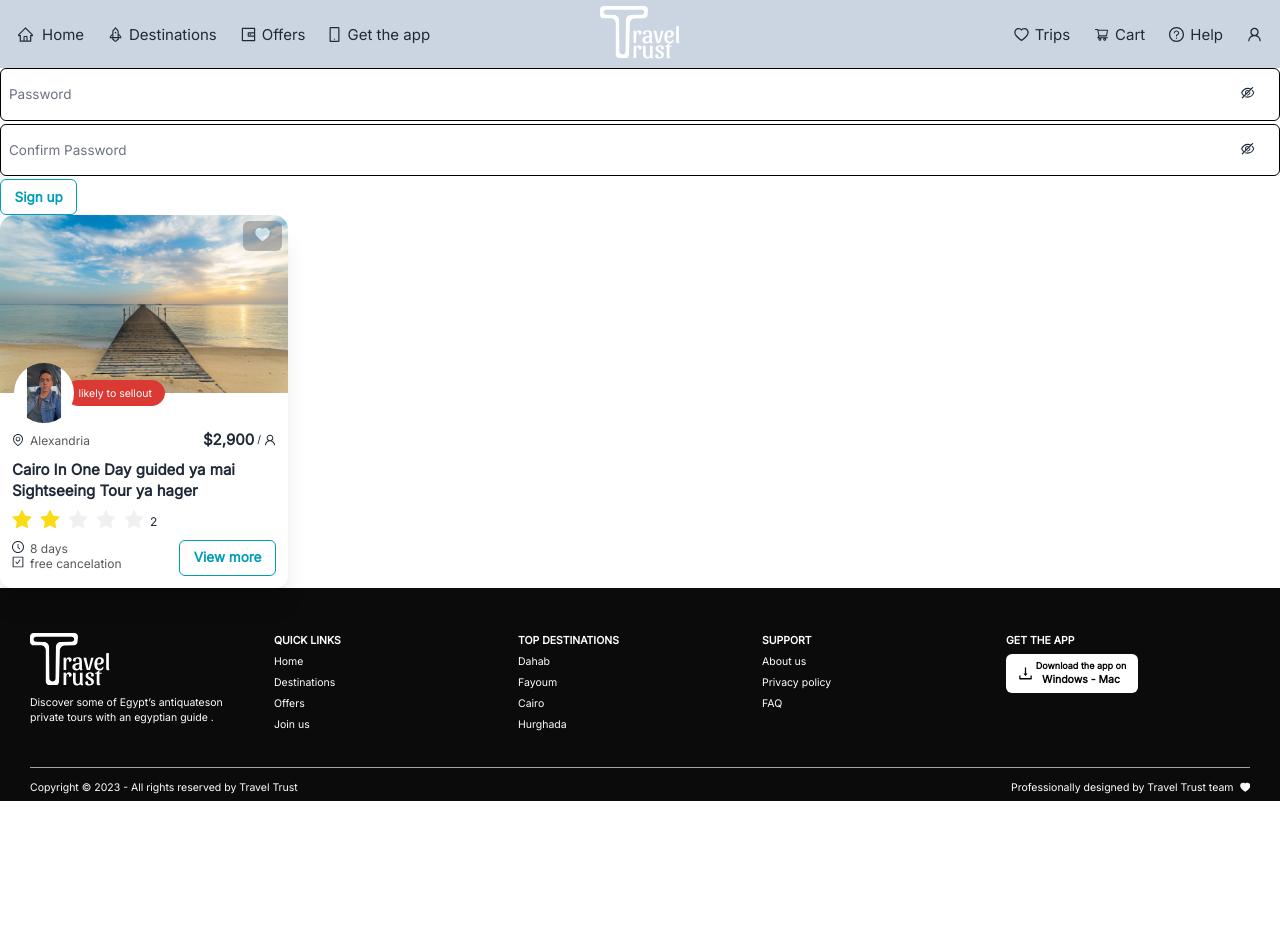
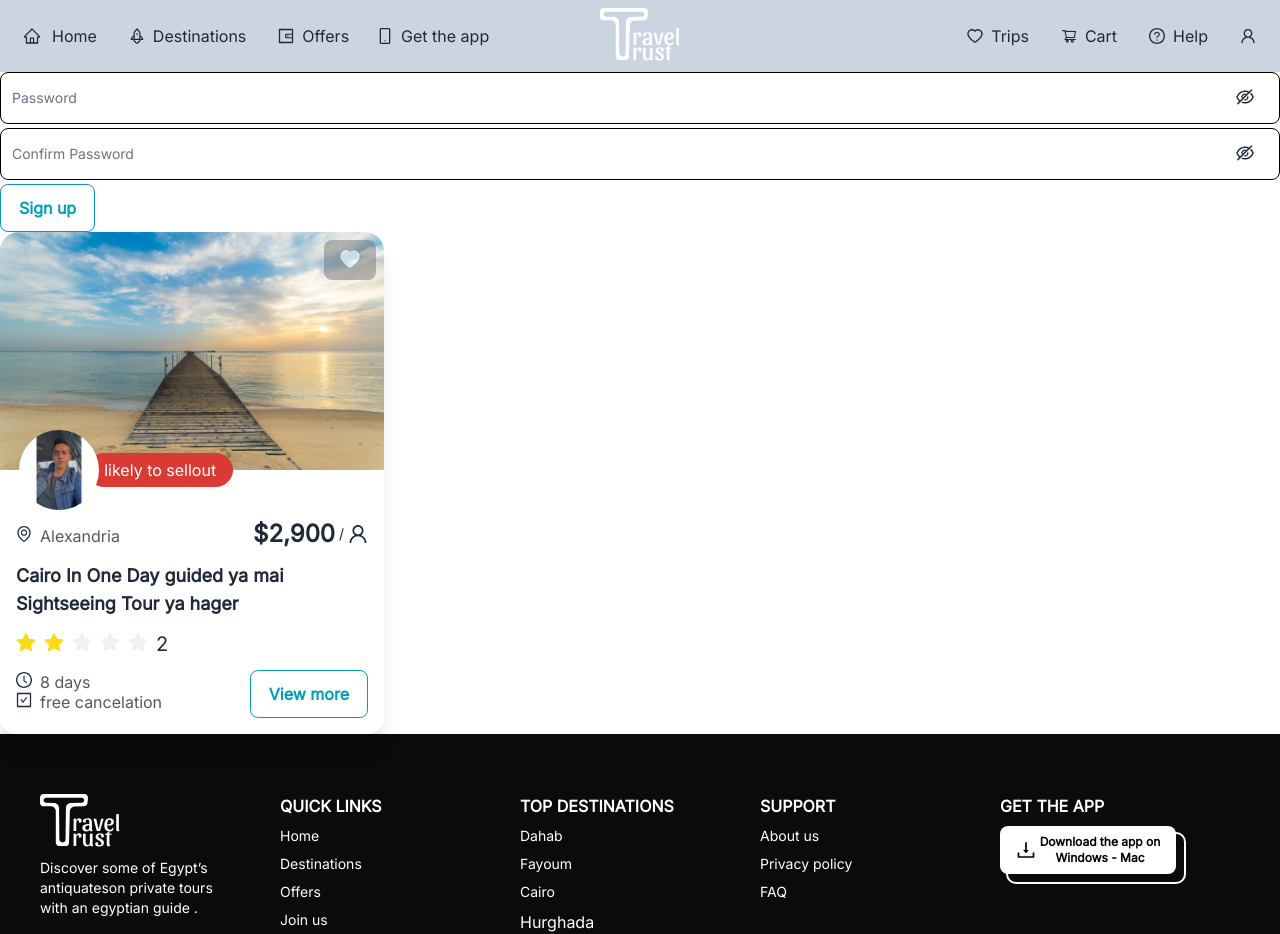
Before and after one commit to AhmedEldesoky99/Travel-Trust-ITI-Frontend, a React (Vite) app: page /shared in a window 1280 px wide. Shown: the top 934 px of the page. Before the commit the page ends 801 px from the top, so only its background shows below. Built offline with nearby package versions, Linux system fonts and the light colour scheme; a web font is replaced by a local one.

Commit message:
Add privacy and policy page

```diff
--- a/src/components/shared/CustomButton/index.jsx
+++ b/src/components/shared/CustomButton/index.jsx
@@ -1,3 +1,4 @@
+
 import React from "react";
 
 const CustomButton = ({
@@ -10,14 +11,14 @@ const CustomButton = ({
   const buttonTypes = {
     primary: ` btn-outline text-primary-green hover:bg-primary-green hover:border-primary-green`,
     secondary: ` bg-primary-green text-white border-primary-green`,
-    ternary: ` bg-black text-white border-black hover:bg-white hover:text-black hover:border-white`,
+    ternary: ` bg-black text-white border-black hover:bg-white hover:text-black hover:border-black`,
     quadruple: ` bg-white text-black border-white hover:bg-black hover:text-white hover:border-black`,
   };
   return (
     <button
       disabled={isLoading}
       onClick={onClick}
-      className={`btn text-lg normal-case px-[1.125rem] ${width} ${
+      className={`btn 2xs:text-base 2xl:text-lg normal-case px-[1.125rem] ${width} ${
         buttonTypes[type]
       } ${isLoading && "loading"} `}
     >
--- a/src/components/shared/Footer/index.jsx
+++ b/src/components/shared/Footer/index.jsx
@@ -1,5 +1,12 @@
 import React from "react";
-import { DownloadOutlined,HeartFilled } from "@ant-design/icons";
+import {
+  DownloadOutlined,
+  HeartFilled,
+  FacebookFilled,
+  TwitterSquareFilled,
+  LinkedinFilled,
+  BehanceSquareFilled,
+} from "@ant-design/icons";
 
 import Logo from "../../../assets/images/Logo/Logo.svg";
 
@@ -7,66 +14,100 @@ const Footer = () => {
   return (
     <>
       <div className="grid grid-cols-5 2xs:grid-cols-1 sm:grid-cols-2 md:grid-cols-4 lg:grid-cols-5  space-y-5 p-10 bg-[#0b0b0b] text-white">
-
-        <div className="text-sm mt-5 ">
+        <div className="mt-5 ">
           <img src={Logo} alt="Travel Trust Logo" />
-          <p className="mt-2 pr-[20%]">
-            Discover some of Egypt’s antiquateson private tours with an
-            egyptian guide .
+          <p className="mt-2 pr-[20%] 2xs:text-sm 2xl:text-base">
+            Discover some of Egypt’s antiquateson private tours with an egyptian
+            guide .
           </p>
+          <div className="flex space-x-4 mt-4">
+            <FacebookFilled className="2xs:text-2xl lg:text-3xl cursor-pointer hover:text-primary-green transition duration-300" />
+            <TwitterSquareFilled className="2xs:text-2xl lg:text-3xl cursor-pointer hover:text-primary-green transition duration-300" />
+            <LinkedinFilled className="2xs:text-2xl lg:text-3xl cursor-pointer hover:text-primary-green transition duration-300" />
+            <BehanceSquareFilled className="2xs:text-2xl lg:text-3xl cursor-pointer hover:text-primary-green transition duration-300" />
+          </div>
         </div>
 
-        <div className="flex flex-col space-y-2 text-sm">
-          <span className="footer-title opacity-100 mb-0">Quick Links</span>
-          <a className="cursor-pointer hover:text-primary-green transition-all">Home</a>
-          <a className="cursor-pointer hover:text-primary-green transition-all">Destinations</a>
-          <a className="cursor-pointer hover:text-primary-green transition-all">Offers</a>
-          <a className="cursor-pointer hover:text-primary-green transition-all">Join us</a>
+        <div className="flex flex-col space-y-2">
+          <span className="footer-title opacity-100 mb-0 2xs:text-base 2xl:text-lg">
+            Quick Links
+          </span>
+          <a className="cursor-pointer hover:text-primary-green transition-all 2xs:text-sm 2xl:text-base">
+            Home
+          </a>
+          <a className="cursor-pointer hover:text-primary-green transition-all 2xs:text-sm 2xl:text-base">
+            Destinations
+          </a>
+          <a className="cursor-pointer hover:text-primary-green transition-all 2xs:text-sm 2xl:text-base">
+            Offers
+          </a>
+          <a className="cursor-pointer hover:text-primary-green transition-all 2xs:text-sm 2xl:text-base">
+            Join us
+          </a>
         </div>
 
-        <div className="flex flex-col space-y-2 text-sm">
-          <span className="footer-title opacity-100 mb-0">Top destinations</span>
-          <a className="cursor-pointer hover:text-primary-green transition-all">Dahab</a>
-          <a className="cursor-pointer hover:text-primary-green transition-all">Fayoum</a>
-          <a className="cursor-pointer hover:text-primary-green transition-all">Cairo</a>
-          <a className="cursor-pointer hover:text-primary-green transition-all">Hurghada</a>
+        <div className="flex flex-col space-y-2">
+          <span className="footer-title opacity-100 mb-0 2xs:text-base 2xl:text-lg">
+            Top destinations
+          </span>
+          <a className="cursor-pointer hover:text-primary-green transition-all 2xs:text-sm 2xl:text-base">
+            Dahab
+          </a>
+          <a className="cursor-pointer hover:text-primary-green transition-all 2xs:text-sm 2xl:text-base">
+            Fayoum
+          </a>
+          <a className="cursor-pointer hover:text-primary-green transition-all 2xs:text-sm 2xl:text-base">
+            Cairo
+          </a>
+          <a className="cursor-pointer hover:text-primary-green transition-all text-base 2xl:text-base">
+            Hurghada
+          </a>
         </div>
 
-        <div className="flex flex-col space-y-2 text-sm">
-          <span className="footer-title opacity-100 mb-0">Support</span>
-          <a className="cursor-pointer hover:text-primary-green transition-all">About us</a>
-          <a className="cursor-pointer hover:text-primary-green transition-all">Privacy policy</a>
-          <a className="cursor-pointer hover:text-primary-green transition-all">FAQ</a>
+        <div className="flex flex-col space-y-2">
+          <span className="footer-title opacity-100 mb-0 2xs:text-base 2xl:text-lg">Support</span>
+          <a className="cursor-pointer hover:text-primary-green transition-all 2xs:text-sm 2xl:text-base">
+            About us
+          </a>
+          <a className="cursor-pointer hover:text-primary-green transition-all 2xs:text-sm 2xl:text-base">
+            Privacy policy
+          </a>
+          <a className="cursor-pointer hover:text-primary-green transition-all 2xs:text-sm 2xl:text-base">
+            FAQ
+          </a>
         </div>
 
-        <div className="flex flex-col space-y-2 text-sm">
-          <span className="footer-title opacity-100 mb-0">Get the app</span>
-          <button className="w-[11rem] bg-white text-black text-xs flex justify-center items-center space-x-1 p-2 rounded-lg font-bold normal-case">
+        <div className="flex flex-col space-y-2">
+          <span className="footer-title opacity-100 mb-0 2xs:text-base 2xl:text-lg">
+            Get the app
+          </span>
+          <button className="group relative w-[11rem] bg-white text-black flex justify-center items-center space-x-1 p-2 rounded-lg font-bold normal-case hover:bg-black hover:text-white hover:border-white hover:border transition duration-300">
             <DownloadOutlined className="text-xl leading-none" />
             <div className="flex flex-col">
-              <span>Download the app on </span>
-              <span className="text-sm">Windows - Mac</span>
+              <span className="2xs:text-xs">Download the app on </span>
+              <span className="2xs:text-xs">Windows - Mac</span>
             </div>
+          <div className="absolute top-2 left-1 outline-2 outline-white outline h-12 w-[11rem] rounded-lg group-hover:hidden"></div>
           </button>
         </div>
-
       </div>
 
       <div className="divider after:bg-[#a4a4a4] after:h-[0.1rem] before:bg-[#a4a4a4] before:h-[0.1rem] bg-[#0b0b0b] m-0 px-10"></div>
 
       <div className="flex 2xs:flex-col 2xs:space-y-2 2xs:items-center md:flex-row md:justify-between md:items-center md:space-x-5 md:space-y-0 p-2 bg-[#0b0b0b] text-white px-10 text-sm">
-
         <div>
-          <p>Copyright © 2023 - All rights reserved by Travel Trust</p>
+          <p className="2xs:text-sm 2xl:text-base">
+            Copyright © 2023 - All rights reserved by Travel Trust
+          </p>
         </div>
 
         <div className="flex items-center justify-center space-x-2">
-        <span>Professionally designed by Travel Trust team</span>
-        <HeartFilled/>
+          <span className="2xs:text-sm 2xl:text-base">
+            Professionally designed by Travel Trust team
+          </span>
+          <HeartFilled />
         </div>
-
       </div>
-
     </>
   );
 };
--- a/src/components/shared/FormComponents/CustomInput/index.jsx
+++ b/src/components/shared/FormComponents/CustomInput/index.jsx
@@ -19,7 +19,7 @@ const CustomInput = ({ type, name, label, rule, register, errors }) => {
           type={showPassword ? "text" : type}
           id={label}
           name={name}
-          className={`block h-[4.375rem] px-2.5 pb-2.5 pt-4 w-full text-black bg-transparent rounded-lg border border-black appearance-none focus:outline-none focus:ring-0 focus:border-black peer ${
+          className={`block  px-2.5 pb-2.5 pt-4 w-full text-black bg-transparent rounded-lg border border-black appearance-none focus:outline-none focus:ring-0 focus:border-black peer ${
             errors[name] &&
             "border border-tertiary-red focus:border-tertiary-red focus:outline-none"
           }`}
@@ -33,16 +33,16 @@ const CustomInput = ({ type, name, label, rule, register, errors }) => {
             className="absolute top-1/2 right-[2%] translate-x-0 -translate-y-[50%]"
           >
             {showPassword ? (
-              <EyeOutlined className="text-lg" />
+              <EyeOutlined className="2xs:text-lg 2xl:text-xl text-xl" />
             ) : (
-              <EyeInvisibleOutlined className="text-lg" />
+              <EyeInvisibleOutlined className="2xs:text-lg 2xl:text-xl text-xl" />
             )}
           </button>
         )}
 
         <label
           htmlFor={label}
-          className={`absolute text-lg text-gray-500 duration-300 transform -translate-y-4 scale-75 top-2 z-10 origin-[0] bg-white px-2 peer-focus:px-2 peer-focus:text-black peer-placeholder-shown:scale-100 peer-placeholder-shown:-translate-y-1/2 peer-placeholder-shown:top-1/2 peer-focus:top-2 peer-focus:scale-75 peer-focus:-translate-y-4 left-1 ${
+          className={`absolute 2xs:text-sm 2xl:text-lg text-gray-500 duration-300 transform -translate-y-4 scale-75 top-2 z-10 origin-[0] bg-white px-2 peer-focus:px-2 peer-focus:text-black peer-placeholder-shown:scale-100 peer-placeholder-shown:-translate-y-1/2 peer-placeholder-shown:top-1/2 peer-focus:top-2 peer-focus:scale-75 peer-focus:-translate-y-4 left-1 ${
             errors[name] && "text-tertiary-red peer-focus:text-tertiary-red"
           }`}
         >
--- a/src/components/shared/Navbar/index.jsx
+++ b/src/components/shared/Navbar/index.jsx
@@ -11,7 +11,7 @@ import {
   UserOutlined,
 } from "@ant-design/icons";
 
-import Logo from "../../../assets/images/Logo/Logo.svg"
+import Logo from "../../../assets/images/Logo/Logo.svg";
 
 const Navbar = () => {
   return (
@@ -20,8 +20,9 @@ const Navbar = () => {
         {/* Navbar Start */}
 
         <div className="flex-1">
+          {/* // Show only from xs to md */}
           <div className="dropdown">
-            <label tabIndex={0} className="btn btn-ghost md:hidden">
+            <label tabIndex={0} className="btn btn-ghost md:hidden btn-md">
               <svg
                 xmlns="http://www.w3.org/2000/svg"
                 className="h-5 w-5"
@@ -56,7 +57,7 @@ const Navbar = () => {
             </ul>
           </div>
 
-          <ul className="menu menu-horizontal hidden md:flex text-xl">
+          <ul className="menu menu-horizontal hidden md:flex lg:text-base 2xl:text-xl ">
             <li className="p-3">
               <HomeOutlined className="p-1 hover:bg-transparent" />
               <a className="hover:bg-transparent active:bg-transparent active:text-black p-1 pl-2">
@@ -93,7 +94,7 @@ const Navbar = () => {
         {/* Navbar End */}
 
         <div className="flex-1 justify-end">
-          <ul className="menu menu-horizontal hidden md:flex text-xl">
+          <ul className="menu menu-horizontal hidden md:flex lg:text-base 2xl:text-xl">
             <li className="p-3">
               <HeartOutlined className="p-1 hover:bg-transparent" />
               <a className="hover:bg-transparent active:bg-transparent active:text-black p-1">
@@ -119,7 +120,7 @@ const Navbar = () => {
 
           {/* // Show only from xs to md */}
           <div className="dropdown dropdown-end md:hidden ">
-            <label tabIndex={0} className="btn btn-ghost btn-circle ">
+            <label tabIndex={0} className="btn btn-ghost btn-circle text-xl">
               <div className="w-10 rounded-full flex justify-center items-center">
                 <UserOutlined className="p-0 hover:bg-transparent" />
               </div>
--- a/src/components/shared/TourCard/index.jsx
+++ b/src/components/shared/TourCard/index.jsx
@@ -27,10 +27,11 @@ const TourCard = () => {
 
   return (
     <div className="card card-compact w-96 shadow-xl group">
+
       <figure className="relative overflow-visible">
         <img src={CardImage} alt="Tour Image" />
 
-        <div className="group-hover:translate-y-0 group-hover:opacity-30 translate-y-[50%] opacity-0 absolute top-0 w-full h-full bg-black rounded-t-[18px] transition-all duration-500 ease-out flex items-start flex-col">
+        <div className="group-hover:translate-y-0 group-hover:opacity-30 opacity-0 absolute top-0 w-full h-full bg-black rounded-t-[18px] transition-all duration-500 ease-out flex items-start flex-col">
           <div className="flex flex-col ml-5 mt-6 space-y-4">
             <img
               className="hover:rotate-12 transition-all duration-300 ease-out"
@@ -58,7 +59,7 @@ const TourCard = () => {
               className="w-20 rounded-full relative"
             />
           </a>
-          <span className="badge p-4 -ml-3 bg-tertiary-red border-tertiary-red">
+          <span className="badge 2xs:text-base 2xl:text-lg p-4 -ml-3 bg-tertiary-red border-tertiary-red">
             likely to sellout
           </span>
         </div>
@@ -66,34 +67,35 @@ const TourCard = () => {
         <div className="absolute top-2 right-2 bg-glass-gray opacity-50 py-2 px-4 rounded-lg">
           <button onClick={toggleFavorites}>
             <HeartFilled
-              className={`text-xl hover:scale-110 transition-all duration-200 ease-out ${
+              className={`2xs:text-xl 2xl:text-2xl hover:scale-110 transition-all duration-200 ease-out ${
                 checked ? "text-[#ff0000]" : "text-white"
               }`}
             />
           </button>
         </div>
+
       </figure>
 
       <div className="card-body !pt-12 space-y-3 gap-0">
         <div className="flex justify-between items-center">
           <div className="flex justify-center items-center space-x-2">
-            <EnvironmentOutlined className="text-base" />
-            <span className="text-base text-light-gray h-5">Alexandria</span>
+            <EnvironmentOutlined className="2xs:text-base 2xl:text-lg" />
+            <span className="2xs:text-base 2xl:text-lg text-light-gray h-5">Alexandria</span>
           </div>
           <div className="flex justify-center items-center space-x-1">
-            <span className="text-xl font-bold">$2,900</span>{" "}
+            <span className="2xs:text-2xl 2xl:text-3xl font-bold">$2,900</span>{" "}
             <span className="">/</span>
-            <UserOutlined className="text-base" />
+            <UserOutlined className="text-xl" />
           </div>
         </div>
 
-        <h2 className="card-title">
+        <h2 className="card-title 2xs:text-lg 2xl:text-xl">
           Cairo In One Day guided ya mai Sightseeing Tour ya hager{" "}
         </h2>
 
         <div className="flex items-center space-x-2">
           <Rate disabled defaultValue={2} />
-          <span className="text-base h-5">2</span>
+          <span className="text-xl">2</span>
         </div>
 
         <div className="card-actions justify-between">
@@ -118,6 +120,8 @@ const TourCard = () => {
           />
         </div>
       </div>
+
+
     </div>
   );
 };
--- a/src/index.css
+++ b/src/index.css
@@ -7,36 +7,6 @@
     font-family: 'Inter', sans-serif;
 }
 
-@media screen and (min-width: 320px) {
-    html {
-        font-size: 12px;
-    }
+html{
+font-size: 100%;
 }
-
-/* For screen sizes from 480px to 768px */
-/* @media screen and (min-width: 480px) {
-    html {
-        font-size: 10px;
-    }
-} */
-
-/* For screen sizes from 768px to 1280px */
-/* @media screen and (min-width: 768px) {
-    html {
-        font-size: 12px;
-    }
-} */
-
-/* For screen sizes from 1280px to 1536px */
-/* @media screen and (min-width: 1280px) {
-    html {
-        font-size:12px;
-    }
-} */
-
-/* For screen sizes larger than 1536px */
-@media screen and (min-width: 1536px) {
-    html {
-        font-size: 14px;
-    }
-}
--- a/src/pages/Login/index.jsx
+++ b/src/pages/Login/index.jsx
@@ -1,4 +1,5 @@
-// import React from "react";
+/* eslint-disable no-unused-vars */
+import React from "react";
 import CustomInput from '../../components/shared/FormComponents/CustomInput';
 import CustomButton from '../../components/shared/CustomButton/index';
 import Google from "../../assets/images/Logo/Google.svg";
@@ -14,7 +15,7 @@ const Login = () => {
             <div className="flex flex-col justify-center items-center lg:w-[50vw] 2xs:w-[100vw] xl:mt-0 my-auto h-[100vh]">
                 <h1 className="md:text-3xl 2xs:text-2xl">Welcome</h1>
                 <p className="text-lg mb-8">Please enter your details below</p>
-                <button className="btn btn-wide bg-white text-gray-700 border-gray-500 mb-4 h-[65px] max-w-[570px] hover:text-white hover:bg-black"> <img src={Google} className="h-5 pr-2 mb-1" /> sign up with google</button>
+                <button className="btn btn-wide bg-white text-gray-700 border-gray-500 mb-4 max-w-[570px] hover:text-white hover:bg-black"> <img src={Google} className="h-5 pr-2 mb-1" /> sign up with google</button>
                 <div className='flex flex-row items-center'>
                     <hr className='h-px bg-gray-600 border-0 w-28' />
                     <p className='px-5 text-lg'>or with</p>
--- a/src/pages/Signup/index.jsx
+++ b/src/pages/Signup/index.jsx
@@ -3,30 +3,33 @@
 import CustomInput from "../../components/shared/FormComponents/CustomInput";
 import Google from "../../assets/images/Logo/Google.svg";
 import Logo from '../../assets/images/Logo/Tlogo.svg'
+import CustomButton from "../../components/shared/CustomButton";
 
 const SignUp = () => {
     return (
         <div className="flex flex-row">
             <div className="md:bg-sign-up-user lg:w-[50vw] lg:h-[100vh] lg:block 2xs:hidden  bg-cover bg-left bg-no-repeat">
                 <div className="bg-black bg-opacity-50 h-[100vh] flex flex-col justify-end pl-5 pb-5">
-                    <div className="absolute top-10 left-5 h-[5rem] w-[6.2rem]"><img src={Logo}/></div>
+                    <div className="absolute top-10 left-5 h-[5rem] w-[6.2rem] "><img src={Logo}/></div>
                     <p className="text-white text-2xl pb-3">“Wherever you go becomes <br/>a part of you somehow”</p>
                     <p className="text-white text-lg"> - Anita Desal - </p>
                 </div>
             </div>
             <div className="flex flex-col justify-center items-center lg:w-[50vw] 2xs:w-[100vw] xl:mt-0 my-auto h-[100vh]">
-                    <h1 className="md:text-4xl 2xs:text-3xl md:mb-2 2xs:mb-4">Create an account</h1>
-                    <button className="btn btn-wide bg-white text-gray-700 border-gray-500 mb-4 "><img src={Google} className="h-5 pr-2 mb-1" />  sign up with google</button>
+                    <h1 className="md:text-4xl 2xs:text-3xl md:mb-10 2xs:mb-4">Create an account</h1>
+                    <button className="btn bg-white text-gray-700 border-gray-500 mb-4 w-full max-w-[500px] hover:text-white hover:bg-black normal-case text-base"><img src={Google} className="h-5 pr-2 mb-1" />Sign up with Google</button>
                     <div className='flex flex-row items-center'>
-                        <hr className='h-px bg-gray-600 border-0 w-14' />
-                        <p className='px-5 text-md'>or with</p>
-                        <hr className='h-px bg-gray-600 border-0 w-14'/>
+                        <hr className='h-px bg-gray-600 border-0 w-28' />
+                        <p className='px-5 text-lg'>or with</p>
+                        <hr className='h-px bg-gray-600 border-0 w-28'/>
                     </div>
                     <CustomInput/>
                     <CustomInput/>
                     <CustomInput/>
                     <CustomInput/>
-                    <button className='btn btn-wide bg-black text-white hover:bg-white hover:text-black hover:border-none mb-3 mt-6'>Log in</button>
+                    <div className='w-80 mt-7 mb-5 '>
+                        <CustomButton value='Sign up' type='ternary' width='w-full'/>
+                    </div>
                     <p className='text-sm'>Already have an account?<a href="" className='text-sm pl-1 text-cyan-600'>Login</a></p>
             </div>
         </div>
```
Also changed, not shown: src/pages/PrivacyPolicy/index.jsx (line endings or trailing spaces).
